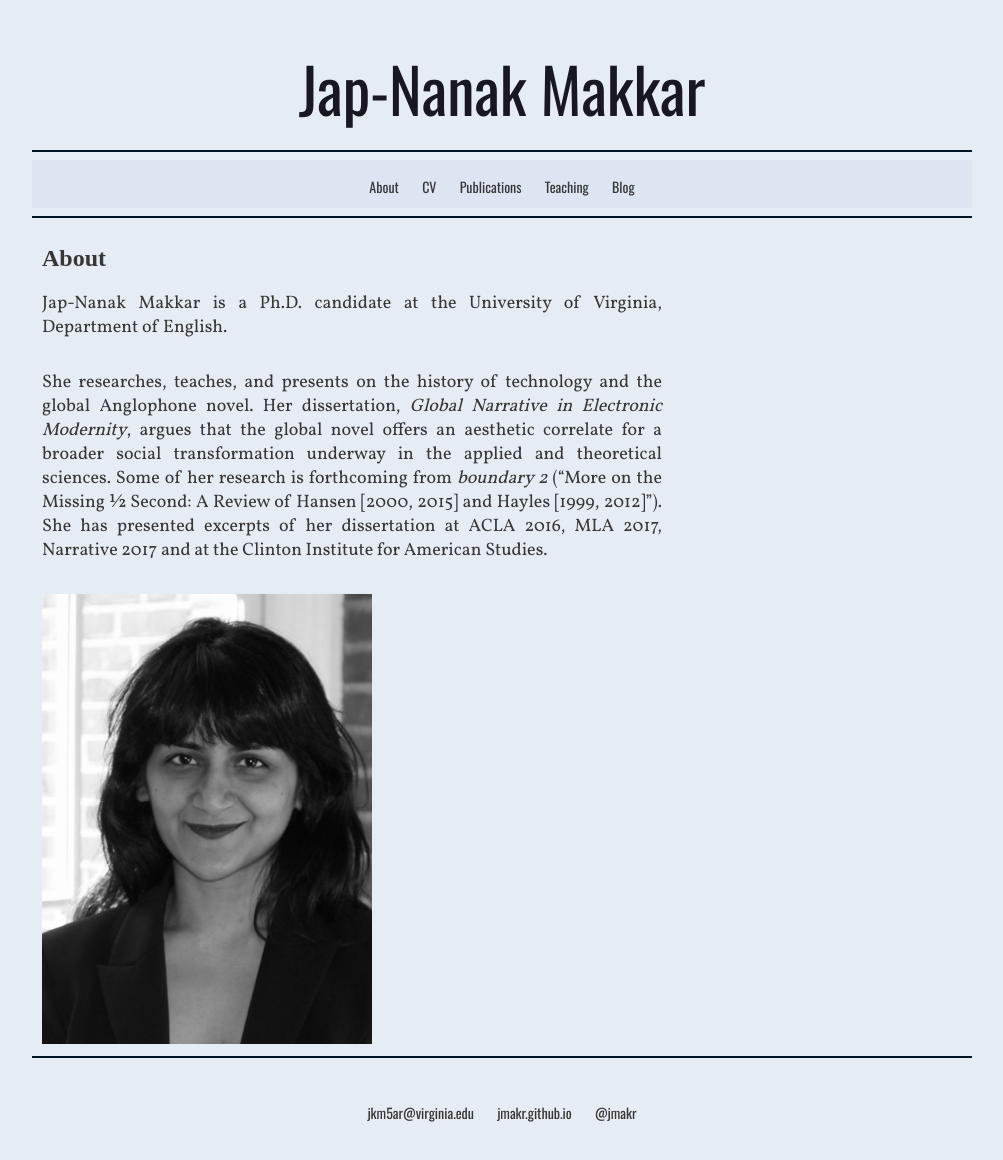
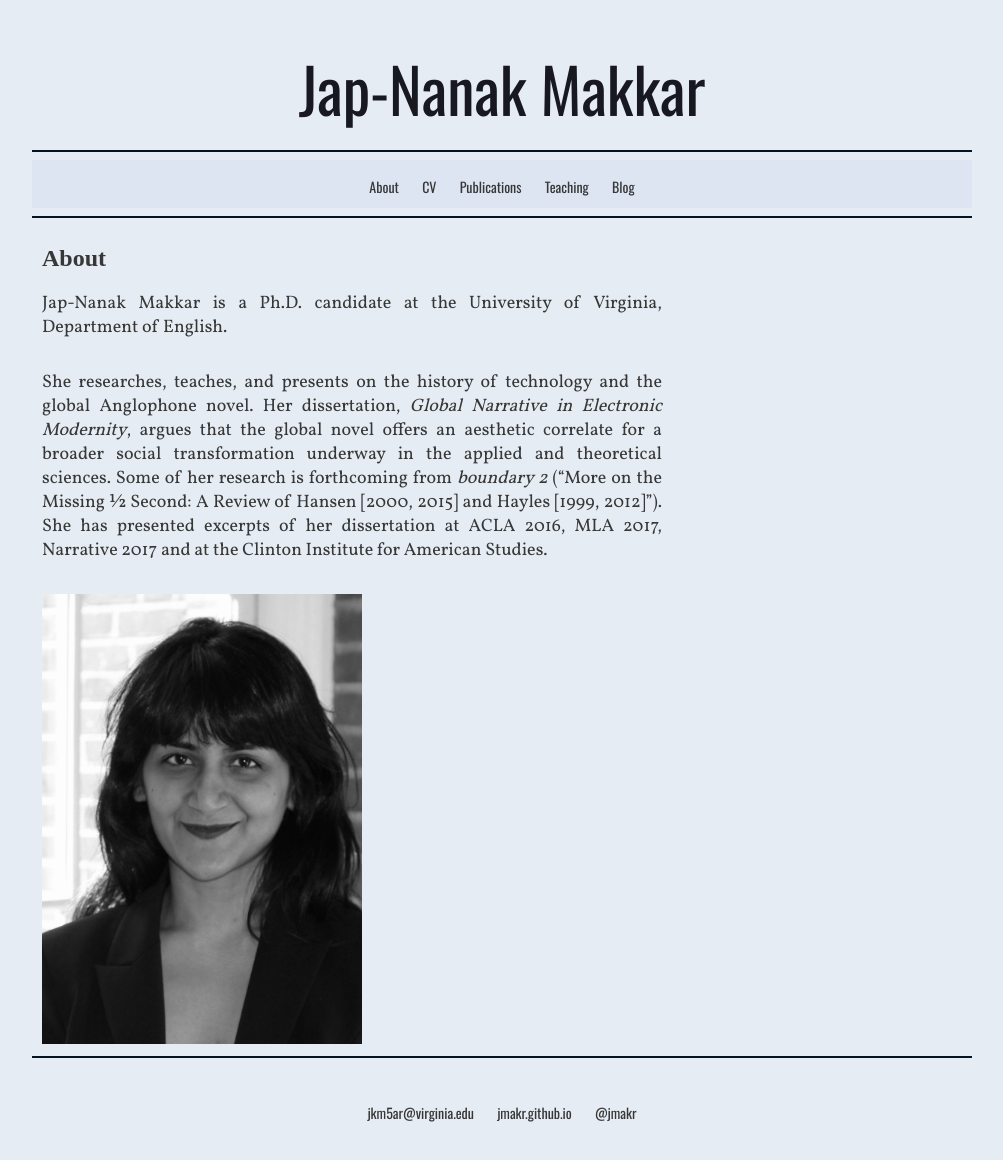
Before and after one commit to jmakr/jmakr.github.io, a Jekyll site: the page built from index.html, in a window 1280 px wide. Shown: the whole page, without its empty margins (138-1141 px from the left). Built offline with Jekyll 4.4.1, drawn with Linux system fonts in a browser that asks for light colours; some web fonts are replaced.

Commit message:
Update index.html

```diff
--- a/index.html
+++ b/index.html
@@ -36,8 +36,8 @@ title: About
 
   <div id="imagebox" class="article grid_4">
 	<div class="imagehelper">
-	<div style="width:330px;">
-	<img src="resized_330 to 450.jpg" height="450" width="330"/>
+	<div style="width:320px;">
+	<img src="resized_330 to 450.jpg" height="450" width="320"/>
 	</div>
 	</div>
 
```
